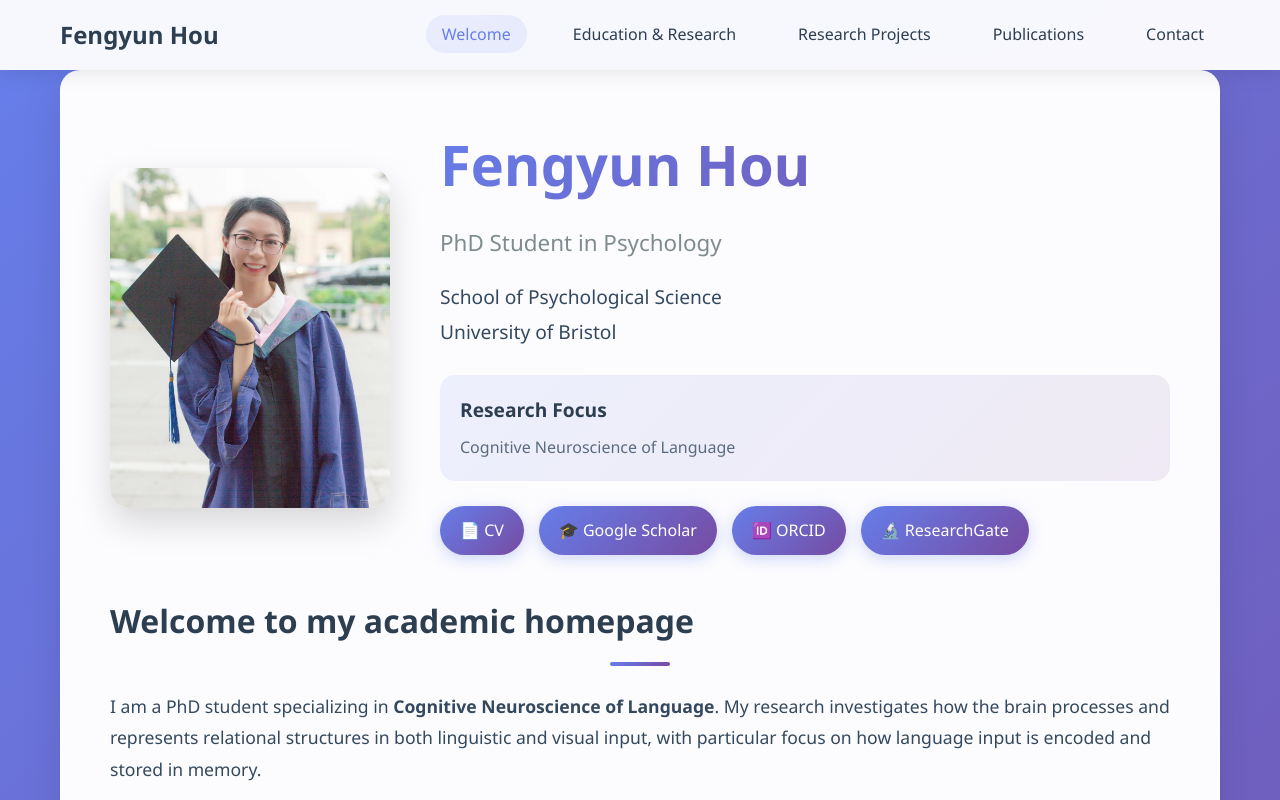
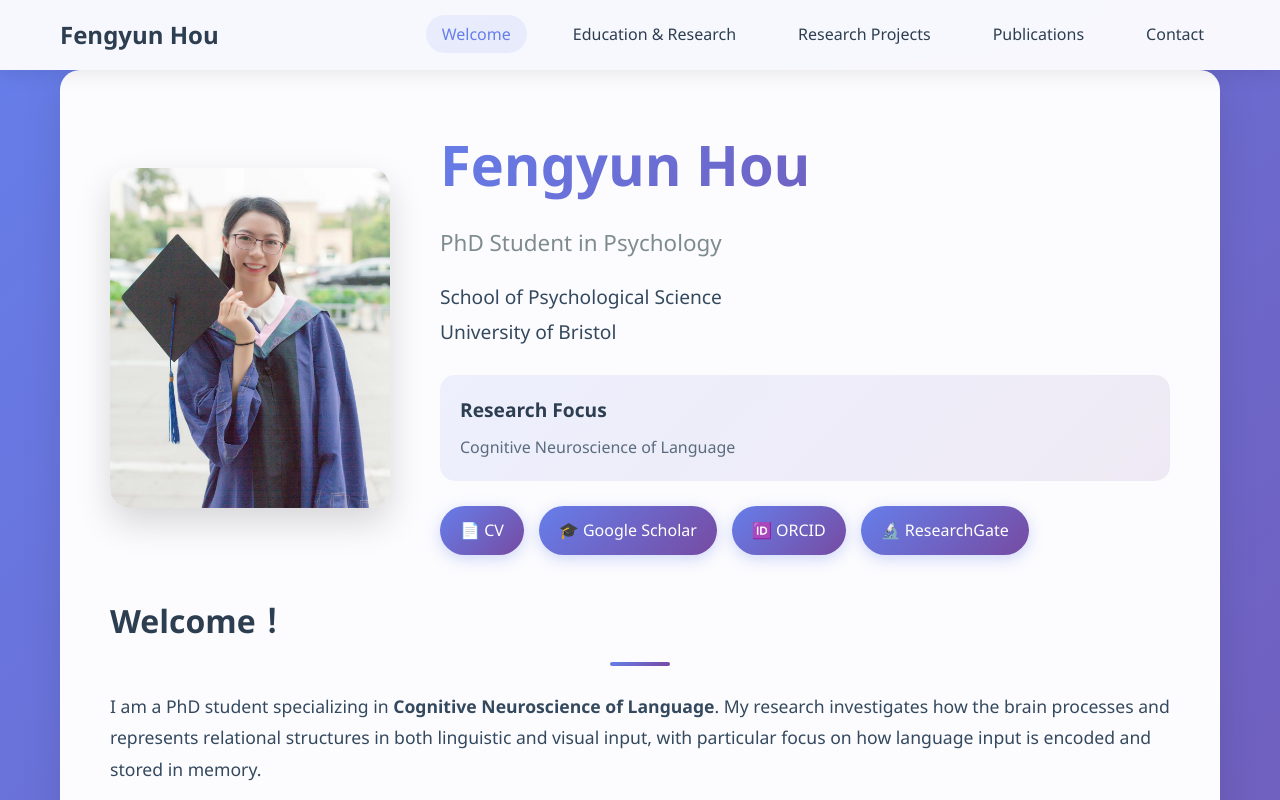
Before and after one commit to Fengyun-Hou/Fengyun-Hou.github.io, a plain HTML site: page index.html in a window 1280 px wide. Shown: the top 800 px of the page. Drawn offline with Linux system fonts and the light colour scheme.

Commit message:
Update index.html

```diff
--- a/index.html
+++ b/index.html
@@ -61,7 +61,7 @@
             </div>
 
             <div class="welcome-content">
-                <h2>Welcome to my academic homepage</h2>
+                <h2>Welcome！</h2>
                 <p>I am a PhD student specializing in <strong>Cognitive Neuroscience of Language</strong>. My research investigates how the brain processes and represents relational structures in both linguistic and visual input, with particular focus on how language input is encoded and stored in memory.</p>
 
                 <p>Currently pursuing my doctorate at the University of Bristol's School of Psychological Science, I use advanced electrophysiological methods, particularly frequency-tagging EEG, to understand the neural mechanisms underlying relational processing in language and vision.</p>
```
